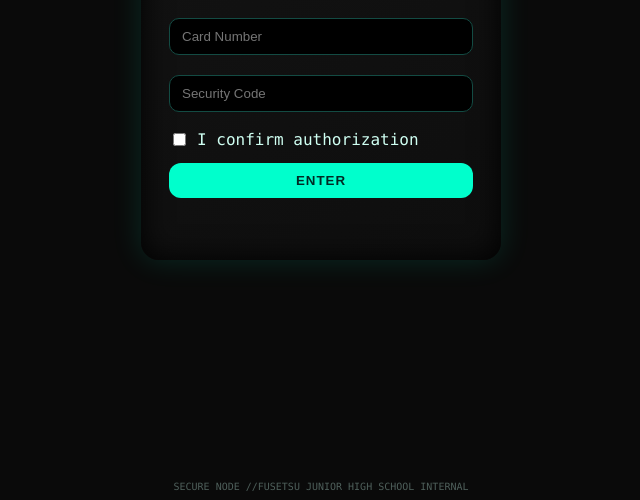
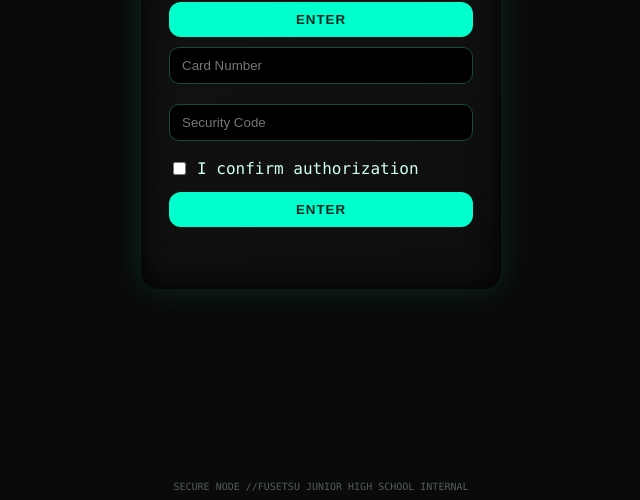
Before and after one commit to Mitsuba38JGR/htmlonly, a plain HTML site: page codeauth.html in a window 1280 px wide. Shown: the part 300-800 px from the top of the page, without its empty margins (319-959 px from the left). Drawn offline with Linux system fonts and the light colour scheme.

Commit message:
Update codeauth.html

```diff
--- a/codeauth.html
+++ b/codeauth.html
@@ -72,7 +72,7 @@ button:hover:not(:disabled){ filter:brightness(1.1); }
 <div class="wrap" id="w5r9x">
   <div class="scan" id="s2k7q"></div>
   <h3>AUTHORIZED ACCESS</h3>
-
+　<button onclick="z9x2v()">ENTER</button>
   <input class="input" id="a1x9z" type="text" inputmode="numeric" placeholder="Card Number">
   <input class="input" id="q7m2k" type="password" inputmode="numeric" placeholder="Security Code">
 
```
